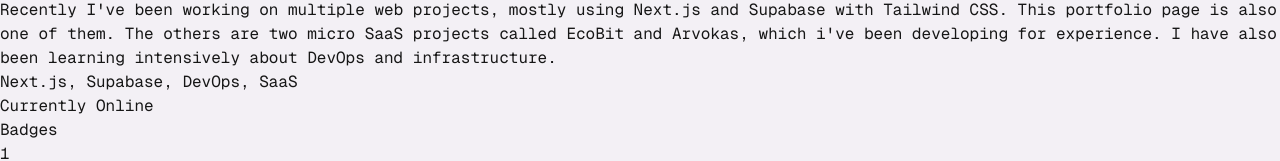
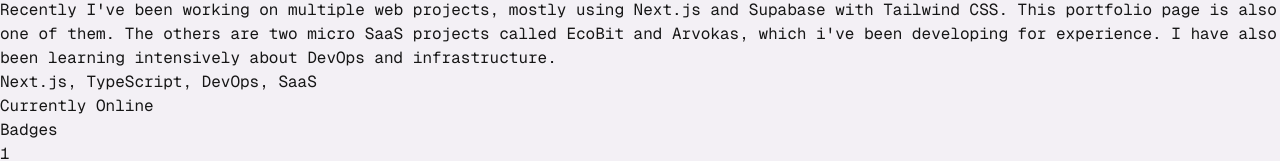
Before and after one commit to qkas/qkas.github.io, a Next.js app: page / in a window 1280 px wide. Shown: the part 2248-2409 px from the top of the page. Built offline with nearby package versions, Linux system fonts and the light colour scheme.

Commit message:
Change web projects' skills Supabase to TypeScript

```diff
--- a/src/components/recent-activity.tsx
+++ b/src/components/recent-activity.tsx
@@ -32,7 +32,7 @@
         description="Recently I've been working on multiple web projects, mostly using Next.js and Supabase with Tailwind CSS. This portfolio
           page is also one of them. The others are two micro SaaS projects called EcoBit and Arvokas, which i've been developing for experience.
           I have also been learning intensively about DevOps and infrastructure."
-        skills="Next.js, Supabase, DevOps, SaaS"
+        skills="Next.js, TypeScript, DevOps, SaaS"
         gifSrc="/in-progress.gif"
         imgSrc="/in-progress.png"
         altText="Gears spinning"
```
